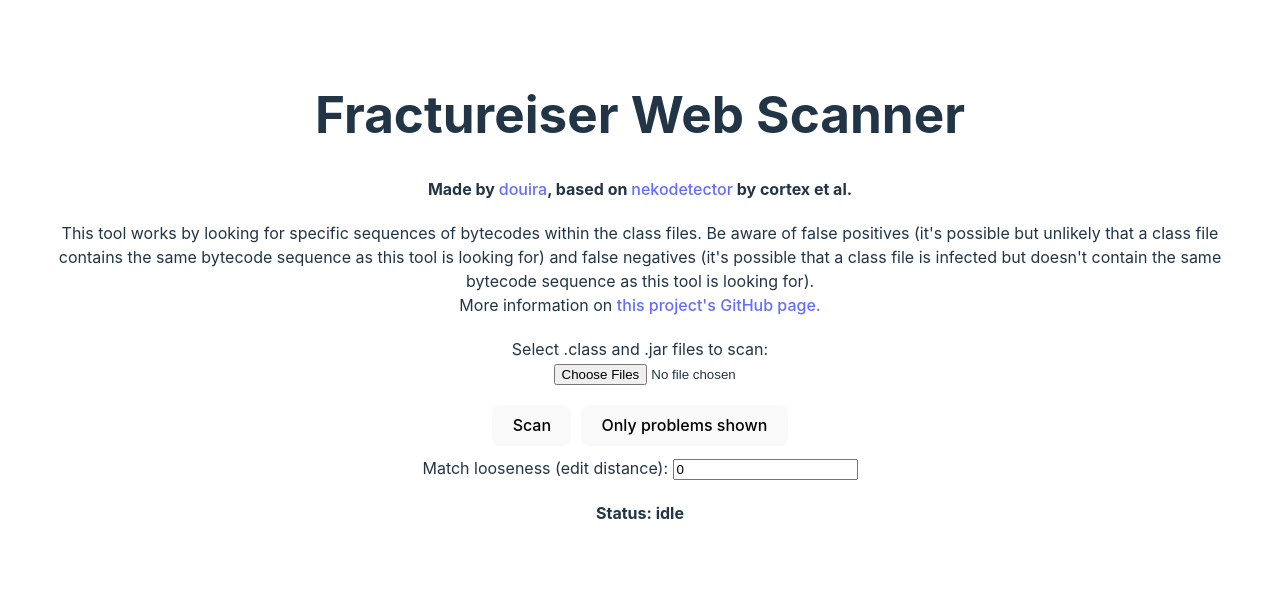
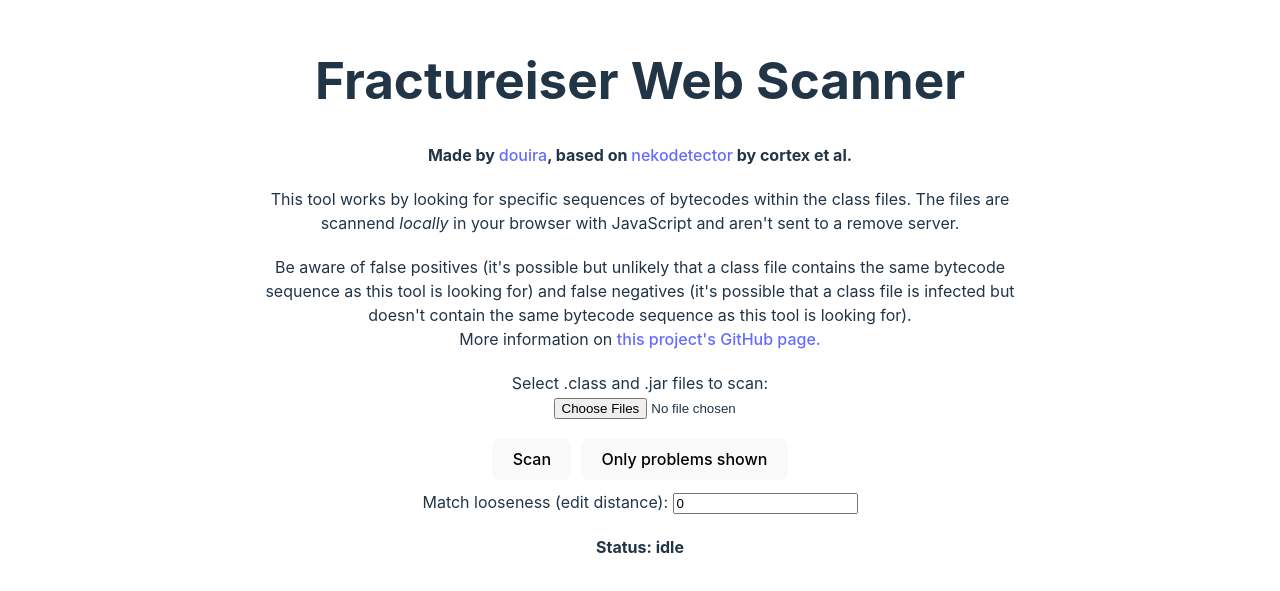
Before and after one commit to douira/fractureiser-web-detector, a Vue app: page / in a window 1280 px wide. Shown: the part 101-692 px from the top of the page. Built offline with nearby package versions, Linux system fonts and the light colour scheme; what java-class-tools would draw is missing.

Commit message:
improve text layout

```diff
--- a/src/App.vue
+++ b/src/App.vue
@@ -7,12 +7,16 @@
     <a href="https://github.com/MCRcortex/nekodetector">nekodetector</a> by
     cortex et al.
   </div>
-  <div style="margin-bottom: 20px">
+  <div style="margin-bottom: 20px; max-width: 800px">
     This tool works by looking for specific sequences of bytecodes within the
-    class files. Be aware of false positives (it's possible but unlikely that a
-    class file contains the same bytecode sequence as this tool is looking for)
-    and false negatives (it's possible that a class file is infected but doesn't
-    contain the same bytecode sequence as this tool is looking for).
+    class files. The files are scannend <i>locally</i> in your browser
+    with JavaScript and aren't sent to a remove server.
+  </div>
+  <div style="margin-bottom: 20px; max-width: 800px">
+    Be aware of false positives (it's possible but unlikely that a class file
+    contains the same bytecode sequence as this tool is looking for) and false
+    negatives (it's possible that a class file is infected but doesn't contain
+    the same bytecode sequence as this tool is looking for).
     <br />
     More information on
     <a href="https://github.com/douira/fractureiser-web-detector">
```
